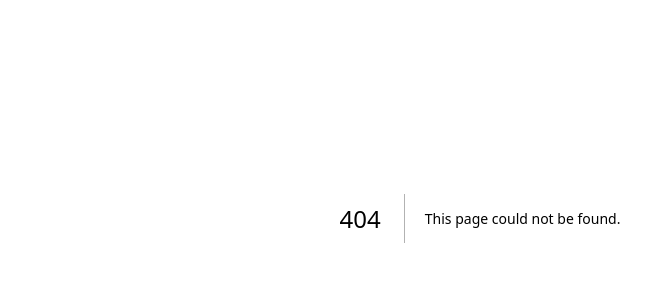
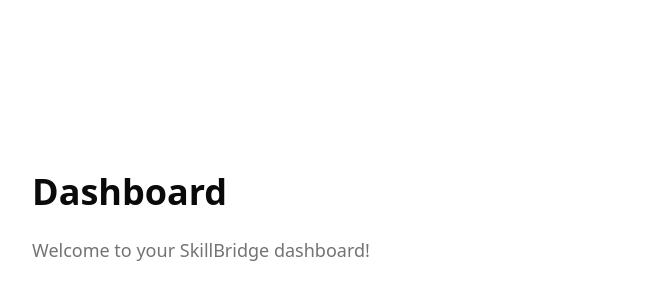
Before and after one commit to blue9kamrul/SkillBridge-frontend, a Next.js app: page /dashboard in a window 1280 px wide. Before the commit this address had no page. Shown: the part 182-482 px from the top of the page, without its empty margins (160-811 px from the left). Built offline with nearby package versions, Linux system fonts and the light colour scheme.

Commit message:
implemented the google oauth

```diff
--- /dev/null
+++ b/src/app/dashboard/page.tsx
@@ -0,0 +1,12 @@
+export default function DashboardPage() {
+  return (
+    <div className="flex min-h-screen flex-col items-center justify-center p-6">
+      <div className="w-full max-w-4xl space-y-6">
+        <h1 className="text-4xl font-bold">Dashboard</h1>
+        <p className="text-lg text-muted-foreground">
+          Welcome to your SkillBridge dashboard!
+        </p>
+      </div>
+    </div>
+  );
+}
--- a/src/components/modules/authentication/login-form.tsx
+++ b/src/components/modules/authentication/login-form.tsx
@@ -29,7 +29,7 @@ export function LoginForm({ ...props }: React.ComponentProps<typeof Card>) {
     try {
       await authClient.signIn.social({
         provider: "google",
-        callbackURL: "/dashboard",
+        callbackURL: "http://localhost:3000/dashboard",
       });
     } catch (error) {
       toast.error("Failed to sign in with Google");
--- a/src/components/modules/authentication/register-form.tsx
+++ b/src/components/modules/authentication/register-form.tsx
@@ -29,7 +29,7 @@ export function RegisterForm({ ...props }: React.ComponentProps<typeof Card>) {
     try {
       await authClient.signIn.social({
         provider: "google",
-        callbackURL: "/dashboard",
+        callbackURL: "http://localhost:3000/dashboard",
       });
     } catch (error) {
       toast.error("Failed to sign in with Google");
```
